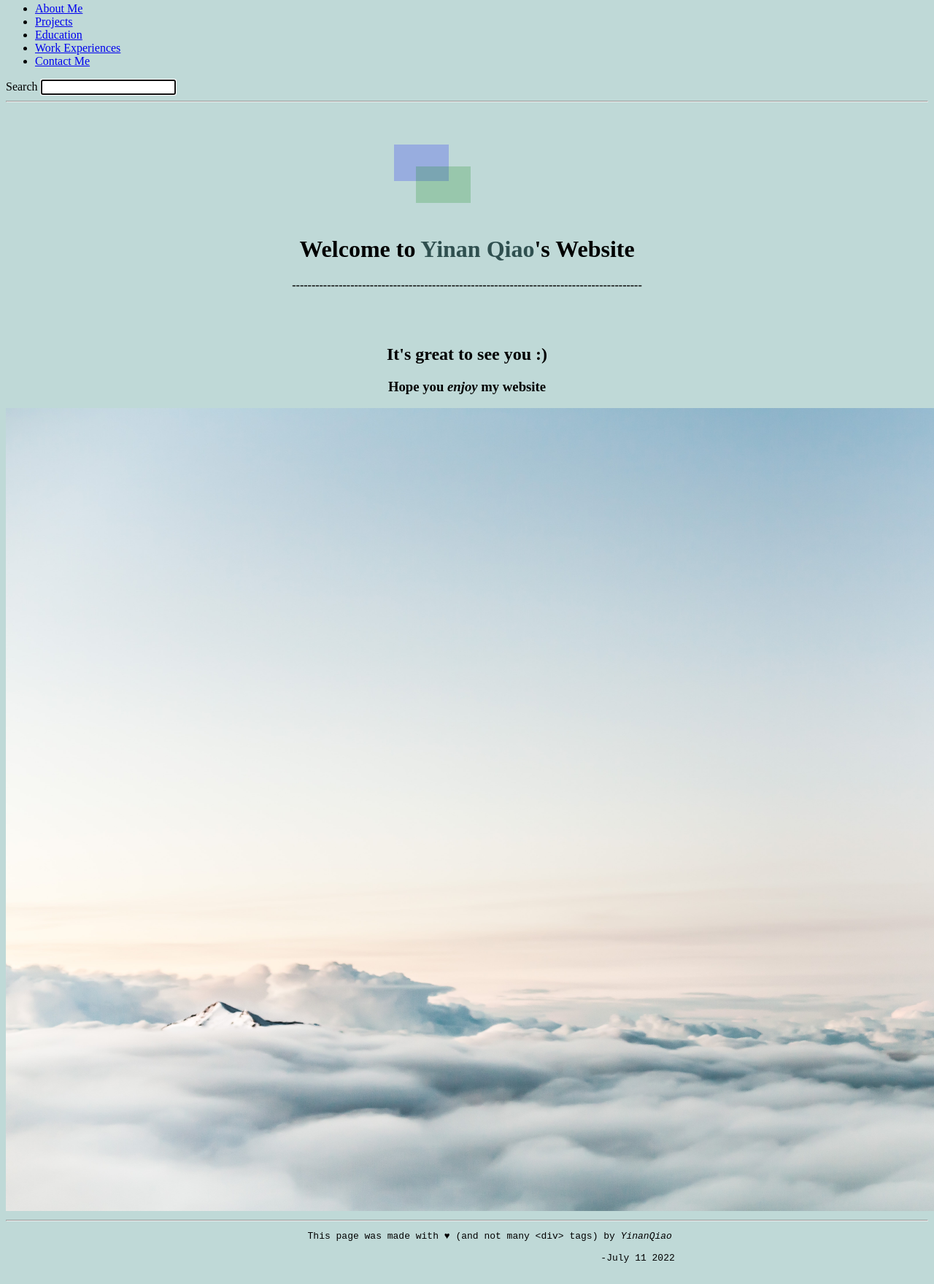
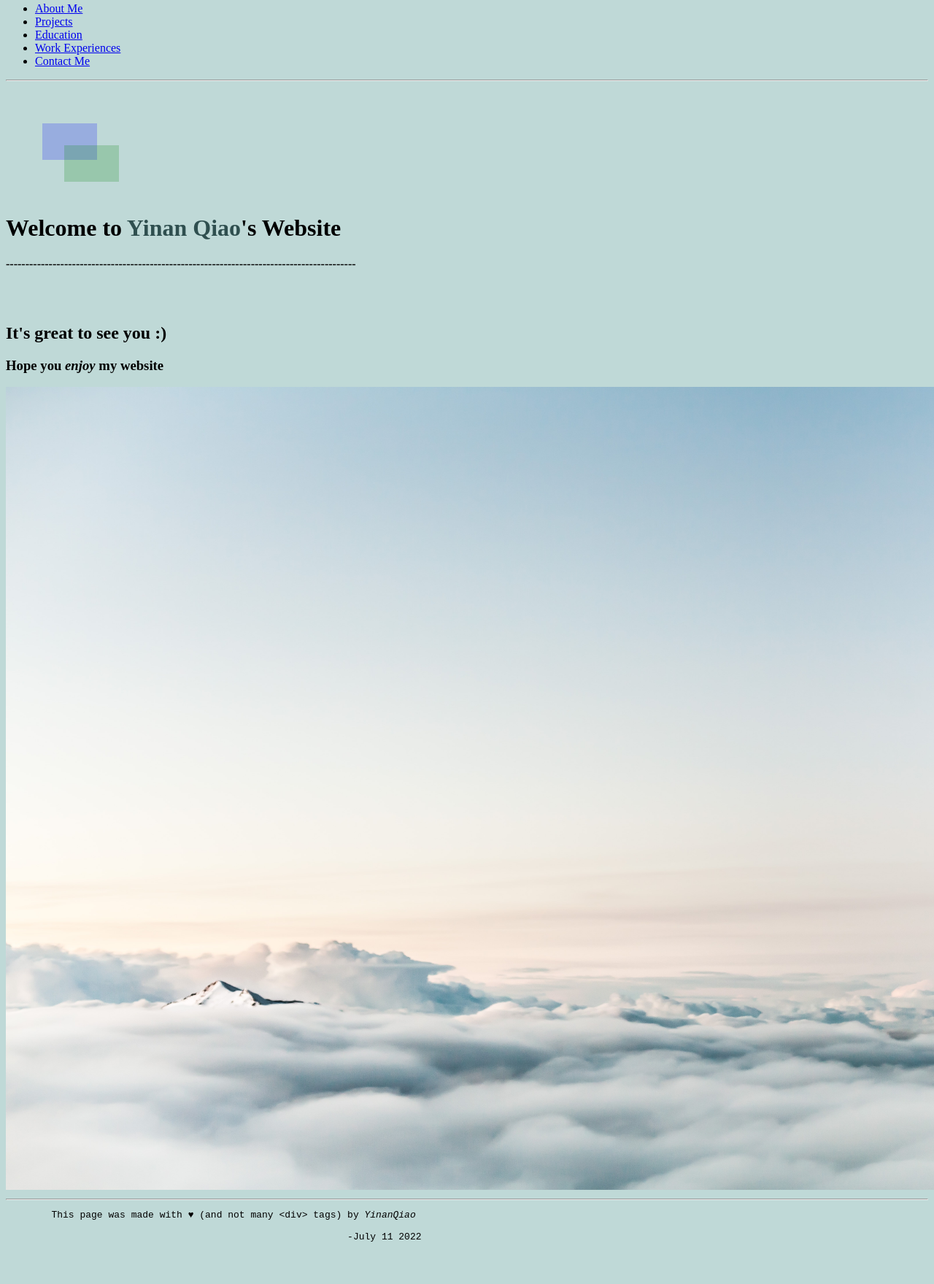
Before and after one commit to YinanQiao00/Personal-Website, a plain HTML site: page index.html in a window 1280 px wide. Shown: the part 121-1880 px from the top of the page at 73% size. After the commit the page ends 1851 px from the top, so only its background shows below. Drawn offline with Linux system fonts and the light colour scheme.

Commit message:
fix some codes that do not valid html only requirements.

```diff
--- a/index.html
+++ b/index.html
@@ -14,7 +14,7 @@
     <!-- Personal Site Logo -->
     <a href="index.html" title="Go Back To Home Page">
         <figure>
-            <img src="assets/images/Yinan Logo.png" height="70" width="110" alt="personalLogo">
+            <img src="assets/images/YinanLogo.png" height="70" width="110" alt="personalLogo">
             <figcaption>Yinan Qiao</figcaption>
         </figure>
     </a>
@@ -32,18 +32,18 @@
         </nav>
     </aside>
 
-    <!--Search Bar-->
-    <form action="http://httpbin.org/get" method="get ">
-        <label for="query">Search</label>
-        <input type="search" id="query" name="query" autofocus>
-        <noscript>
-            <input type="submit" value="Search">
-        </noscript>
-    </form>
+<!--    &lt;!&ndash;Search Bar&ndash;&gt;-->
+<!--    <form action="http://httpbin.org/get" method="get ">-->
+<!--        <label for="query">Search</label>-->
+<!--        <input type="search" id="query" name="query" autofocus>-->
+<!--        <noscript>-->
+<!--            <input type="submit" value="Search">-->
+<!--        </noscript>-->
+<!--    </form>-->
 
     <hr/>
 
-    <div align="center">
+    <div>
         <!-- little canvas-->
         <canvas id="myCanvas">
             Your browser does not support the canvas tag.
@@ -67,7 +67,7 @@
 </header>
 
 <main>
-    <div align="center">
+    <div>
         <section>
             <h2>It's great to see you :)</h2>
             <section>
@@ -80,7 +80,7 @@
 
 <footer>
     <hr/>
-    <pre align="center">
+    <pre>
         This page was made with<strong> &hearts;</strong> (and not many <code>&lt;div&gt;</code> tags) by <i>YinanQiao</i>
 
                                                             -July 11 2022
```
Also changed, not shown: aboutMe.html (+13 -13 lines), contactMe.html (+9 -9 lines), education.html (+9 -9 lines), projects.html (+11 -11 lines), workExperiences.html (+11 -11 lines), assets/images/YinanLogo.png (renamed from assets/images/Yinan Logo.png).
